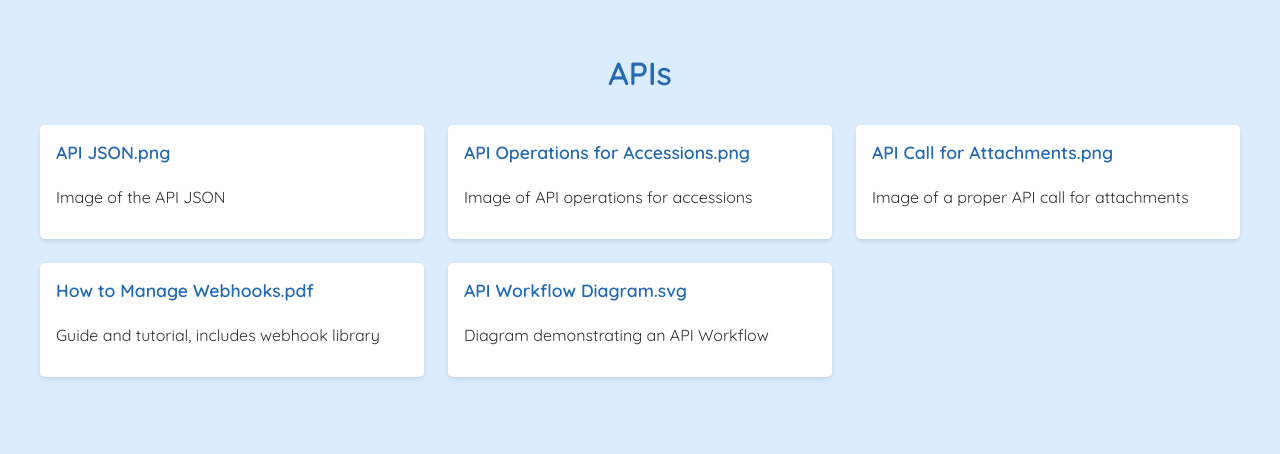
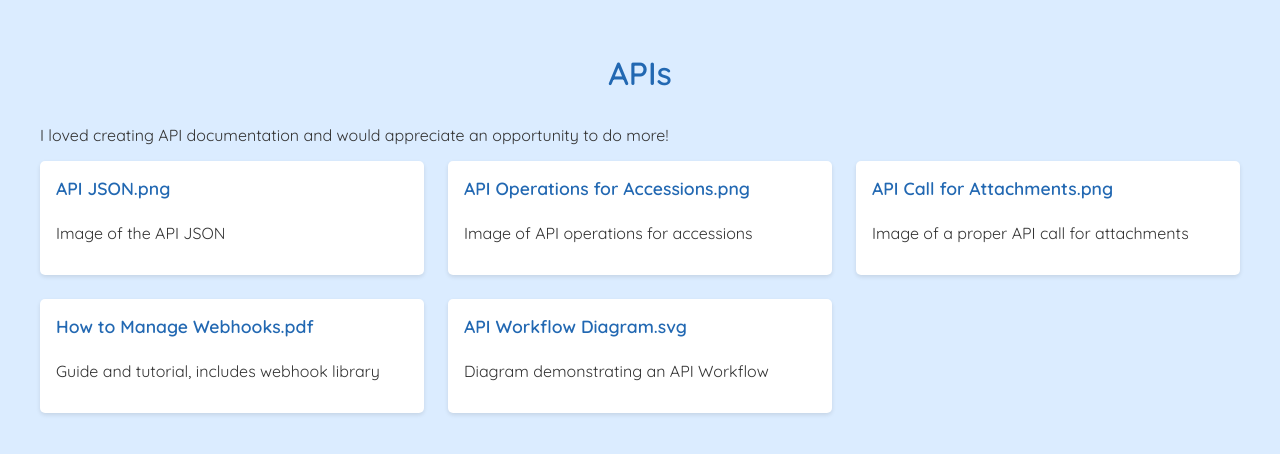
Before and after one commit to Daisy-Docs/Portfolio, a Jekyll site: the page API.html, which Jekyll copies as it is, in a window 1280 px wide. Shown: the top 454 px of the page. Built offline with Jekyll 4.4.1, drawn with Linux system fonts in a browser that asks for light colours.

Commit message:
Update API.html

```diff
--- a/API.html
+++ b/API.html
@@ -76,6 +76,7 @@
 </head>
 <body>
   <h1>APIs</h1>
+  <p>I loved creating API documentation and would appreciate an opportunity to do more!</p>
   <div class="grid-container">
    <div class="sample">
       <h2><a href="assets/Documentation/Trace First/API%201%20JSON.PNG">API JSON.png</a></h2>
```
